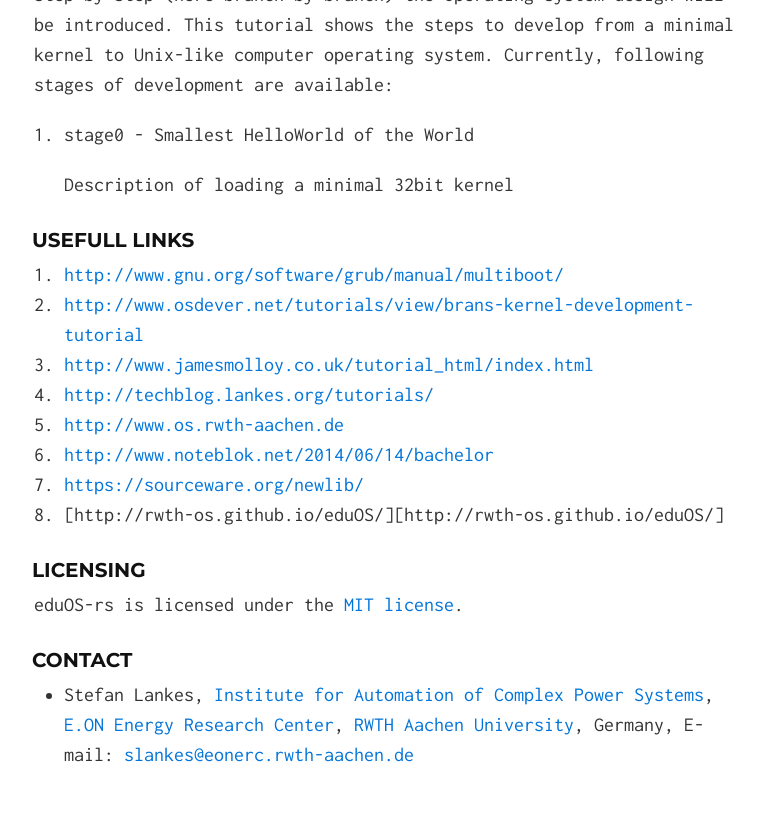
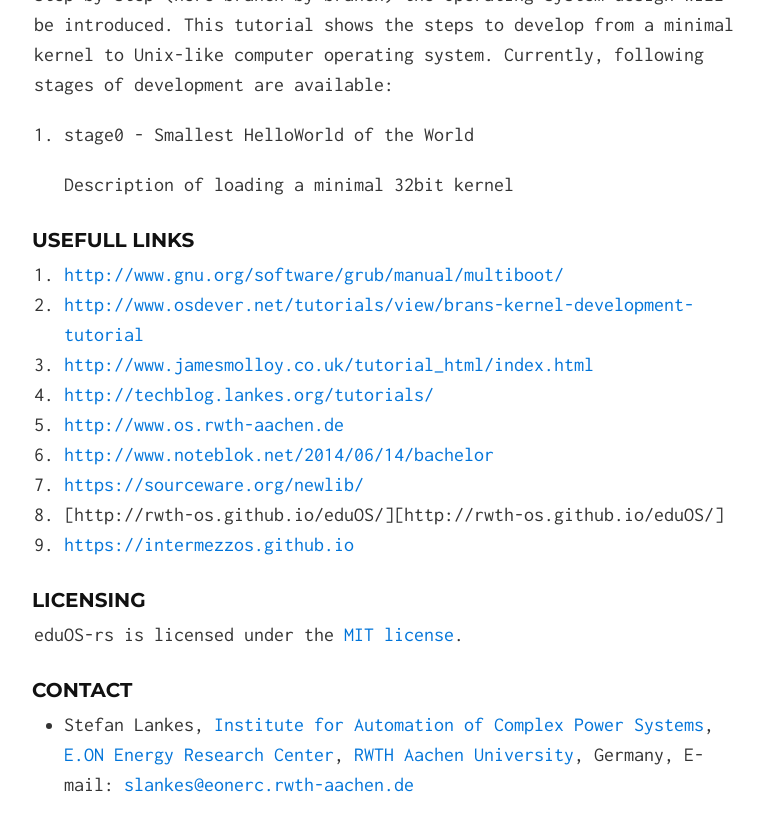
Before and after one commit to RWTH-OS/eduOS-rs, a Jekyll site: the page built from index.md, in a window 1280 px wide and 900 px high, scrolled down 1218 px. Shown: the top 831 px of the window, without its empty margins (256-1020 px from the left). Built offline with Jekyll 4.4.1, drawn with Linux system fonts in a browser that asks for light colours; some of the changed lines change nothing that is shown.

Commit message:
add link to intermezzOS

```diff
--- a/index.md
+++ b/index.md
@@ -67,6 +67,7 @@ Currently, following stages of development are available:
 6. [http://www.noteblok.net/2014/06/14/bachelor](http://www.noteblok.net/2014/06/14/bachelor)
 7. [https://sourceware.org/newlib/](https://sourceware.org/newlib/)
 8. [http://rwth-os.github.io/eduOS/][http://rwth-os.github.io/eduOS/]
+9. [https://intermezzos.github.io](https://intermezzos.github.io)
 
 ### Licensing
 
```
